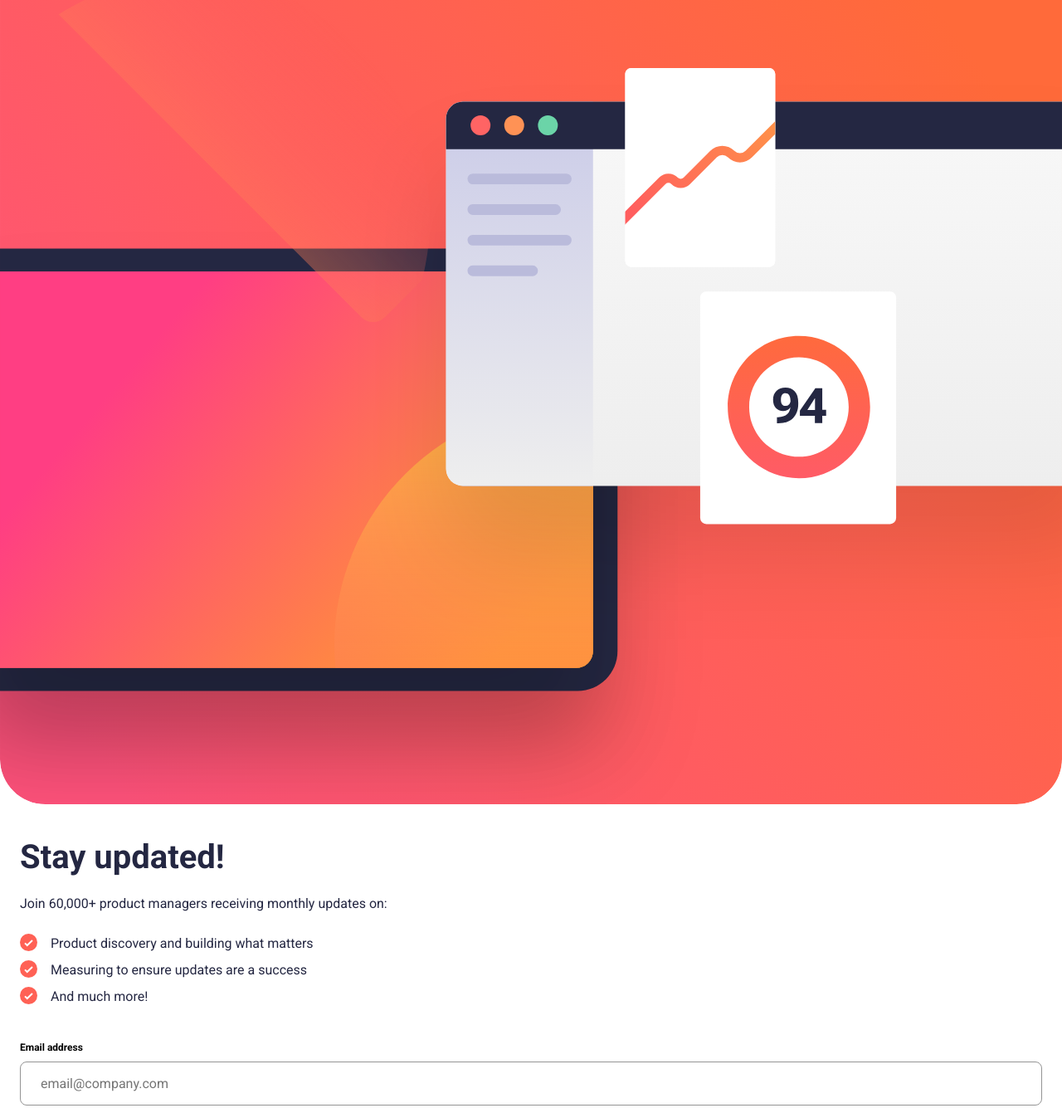
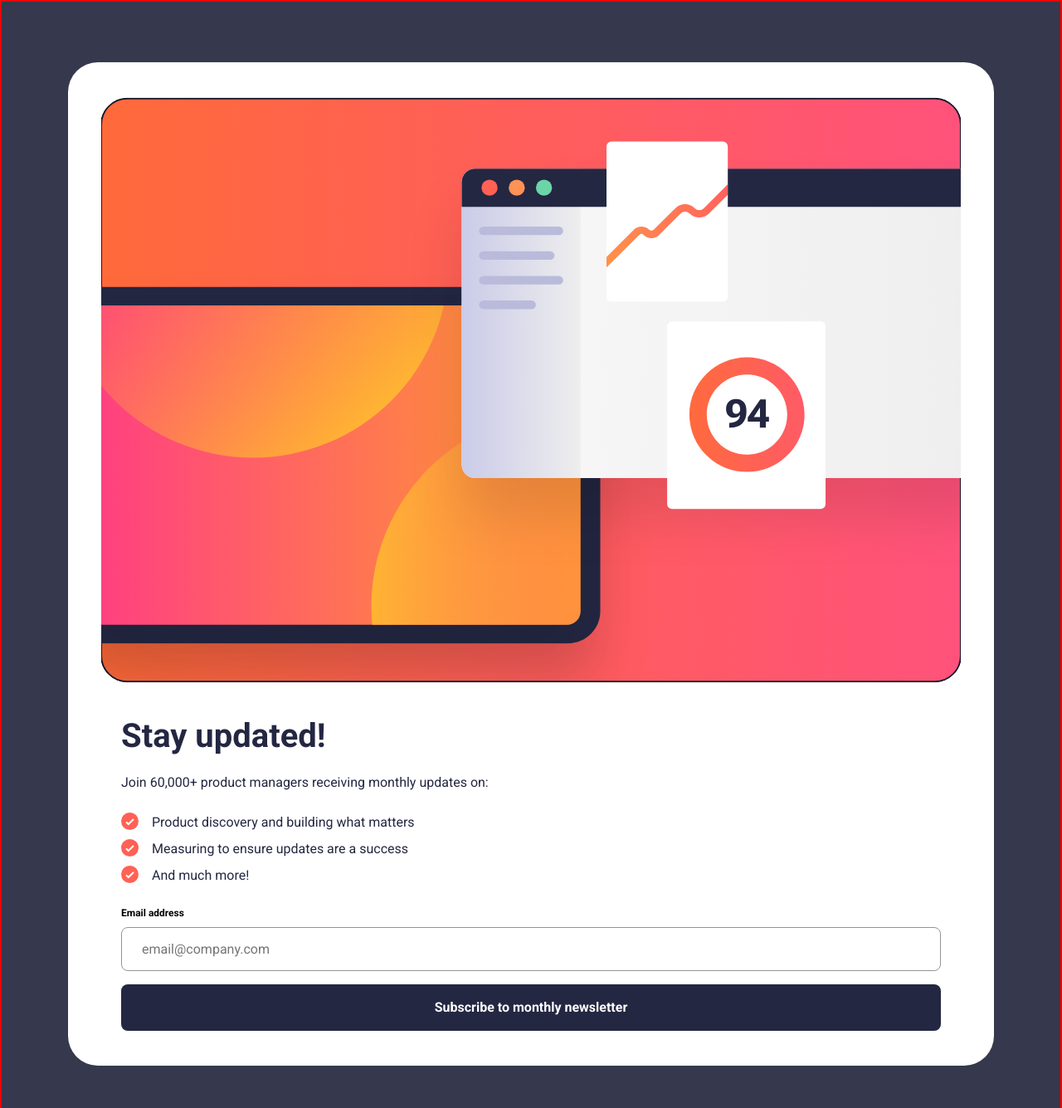
Before and after one commit to danilo2420/FEM_newsletterSignupForm, a plain HTML site: page index.html in a window 1280 px wide. Shown: the top 1335 px of the page at 83% size. Drawn offline with Linux system fonts and the light colour scheme.

Commit message:
Do container1 for tablet

```diff
--- a/index.html
+++ b/index.html
@@ -3,9 +3,9 @@
 <head>
   <meta charset="UTF-8">
   <meta name="viewport" content="width=device-width, initial-scale=1.0">
-  <title>Document</title>
+  <title>Newsletter Signup Form</title>
 
-  <link rel="stylesheet" href="styles/styleMobile.css">
+  <link rel="stylesheet" href="styles/styleTablet.css">
 </head>
 <body>
   <!-- FIRST COMPONENT-->
--- a/styles/styleMobile.css
+++ b/styles/styleMobile.css
@@ -6,8 +6,10 @@
     /*****
     display: none;*/
 
-    height: 100vh;
+    /*min-height: 100vh;*/
     width: 100vw;
+
+    background-color: var(--white);
 }
 
 /* Image */
@@ -92,11 +94,13 @@
     box-sizing: border-box;
     padding: 17.5vh 24px 70px 24px;
 
+    background-color: var(--white);
+
     display: flex;
     flex-direction: column;
     justify-content: space-between;
 
-    /*****/
+    /******/
     display: none;
 }
 
--- /dev/null
+++ b/styles/styleTablet.css
@@ -0,0 +1,35 @@
+@import url('styleMobile.css');
+
+@media (min-width: 630px) {
+    body {
+        border: solid red 2px;
+        background-color: var(--blue700);
+    }
+
+    /* Container 1 */
+    .container {
+        padding: 42px 40px;
+        margin: 73px 80px;
+        border-radius: 36px;
+    }
+
+    .imgClass {
+        content: url('/assets/images/illustration-sign-up-tablet.svg');
+        width: 100%;
+    }
+
+    .content {
+        padding-bottom: 0px;
+    }
+
+    .content__form {
+        margin-top: 24px;
+    }
+
+    .content__form__input {
+        margin-bottom: 16px;
+    }
+
+    /* Container 2 */
+
+}
```
